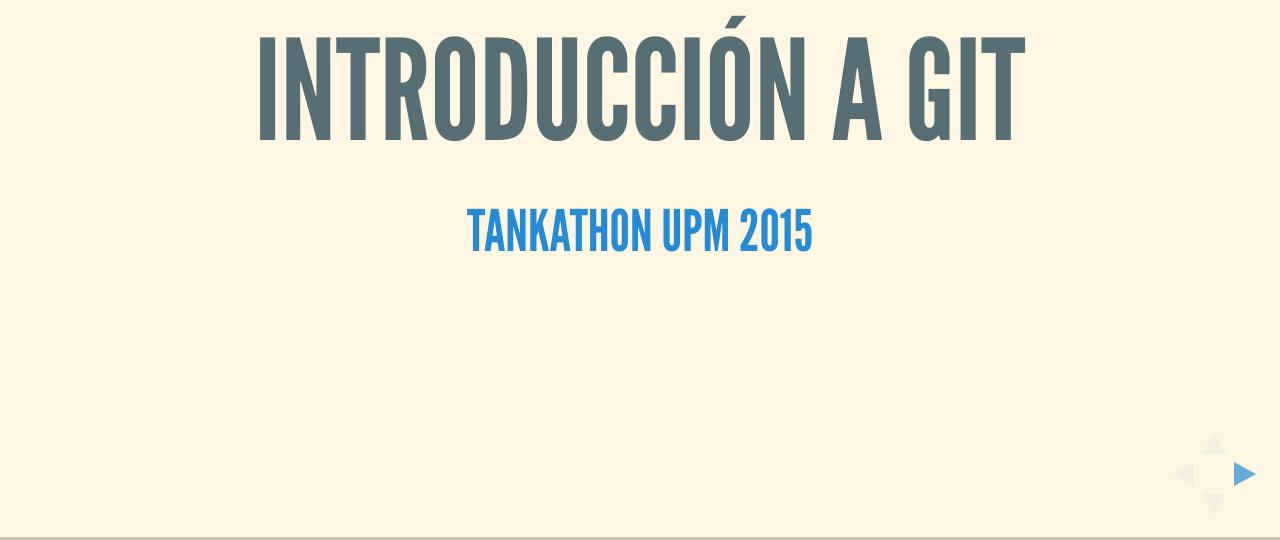
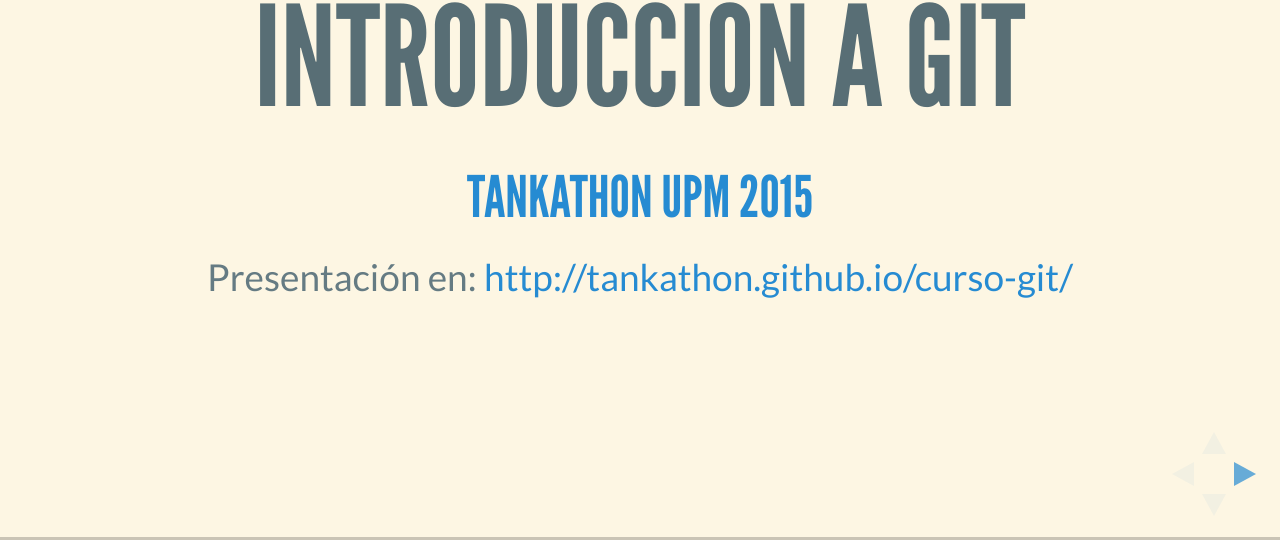
Before and after one commit to Tankathon/curso-git, a website: page index.html in a window 1280 px wide. Shown: the part 260-800 px from the top of the page. Drawn offline with Linux system fonts and the light colour scheme.

Commit message:
Add slides public link.

```diff
--- a/index.html
+++ b/index.html
@@ -33,6 +33,7 @@
         <img src="images/octocat.png" style="background:none; border:none; box-shadow:none;"/>
         <h1>Introducción a Git</h1>
         <h3><a href="http://tankathon.github.io/" target="_blank">Tankathon UPM 2015</a></h3>
+        <p>Presentación en: <a href="http://tankathon.github.io/curso-git/" alt="Presentación Curso Git" target="_blank">http://tankathon.github.io/curso-git/</a></p>
       </section>
 
       <section>
```
